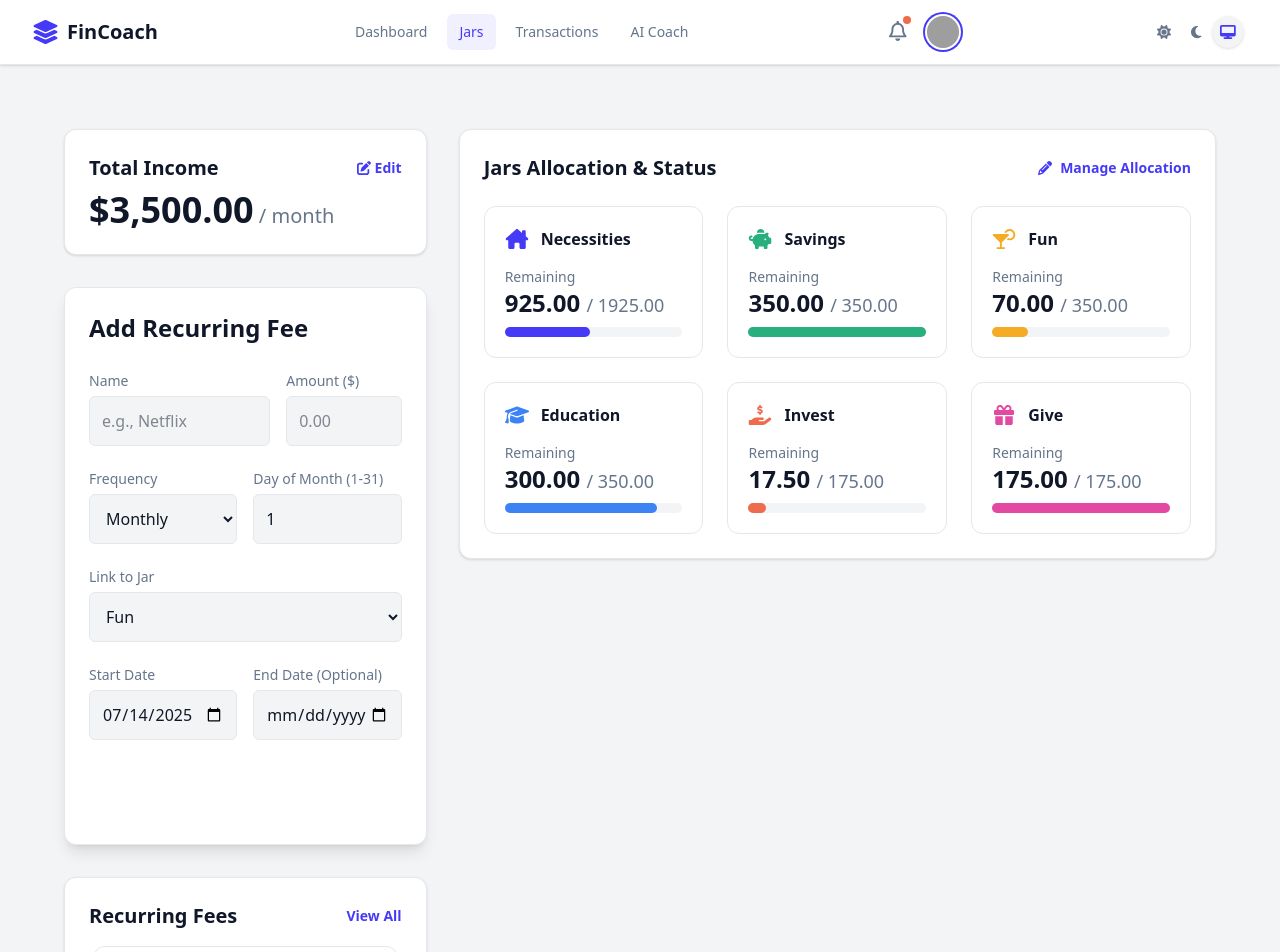
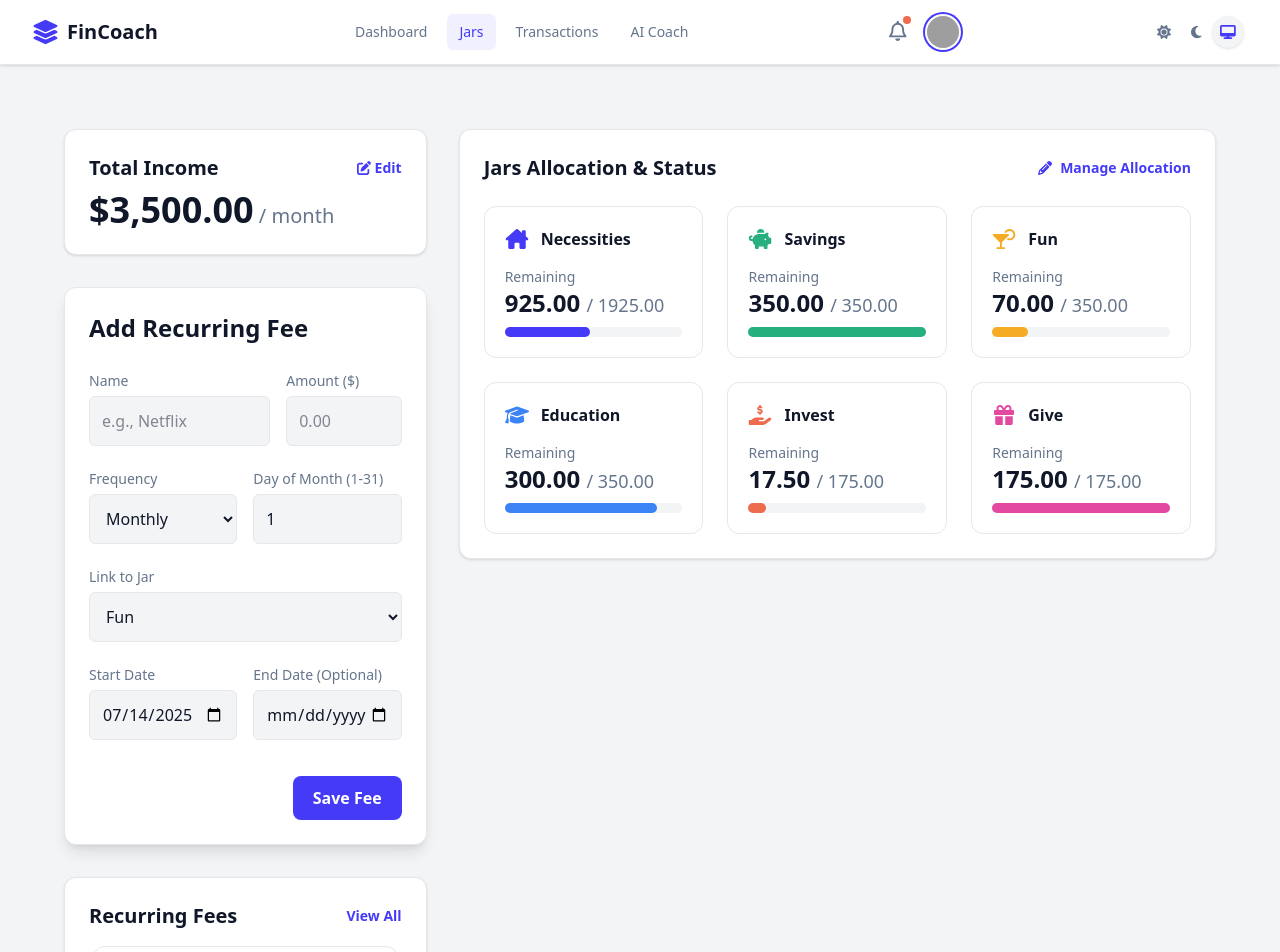
Before and after one commit to HCMUS-HQHuy/VPBANK-HACKATHON, a React (Vite) app: page /jars in a window 1280 px wide. Shown: the top 952 px of the page. Built offline with nearby package versions, Linux system fonts and the light colour scheme; grey boxes are pictures that could not be loaded.

Commit message:
remove spinner

```diff
--- a/src/components/jars/RecurringFeeForm.jsx
+++ b/src/components/jars/RecurringFeeForm.jsx
@@ -192,8 +192,8 @@ const RecurringFeeForm = ({ initialData, onSubmit, onCancel, onDelete, title = "
 
                 {/* Action Buttons */}
                 <div className="flex justify-end gap-3 pt-4">
-                    {onDelete && <button type="button" onClick={onDelete} className="px-5 py-2.5 bg-card-secondary text-text-primary font-semibold rounded-lg hover:bg-border">Delete</button>}
-                    <button type="submit" className="px-5 py-2.5 bg-brand-primary text-white font-semibold rounded-lg hover:opacity-90">Save Fee</button>
+                    {onDelete && <button type="button" onClick={onDelete} className="px-5 py-2.5 bg-danger-light text-brand-text font-semibold rounded-lg hover:bg-danger">Delete</button>}
+                    <button type="submit" className="px-5 py-2.5 bg-brand text-card font-semibold rounded-lg hover:opacity-90">Save Fee</button>
                 </div>
             </form>
         </div>
```
